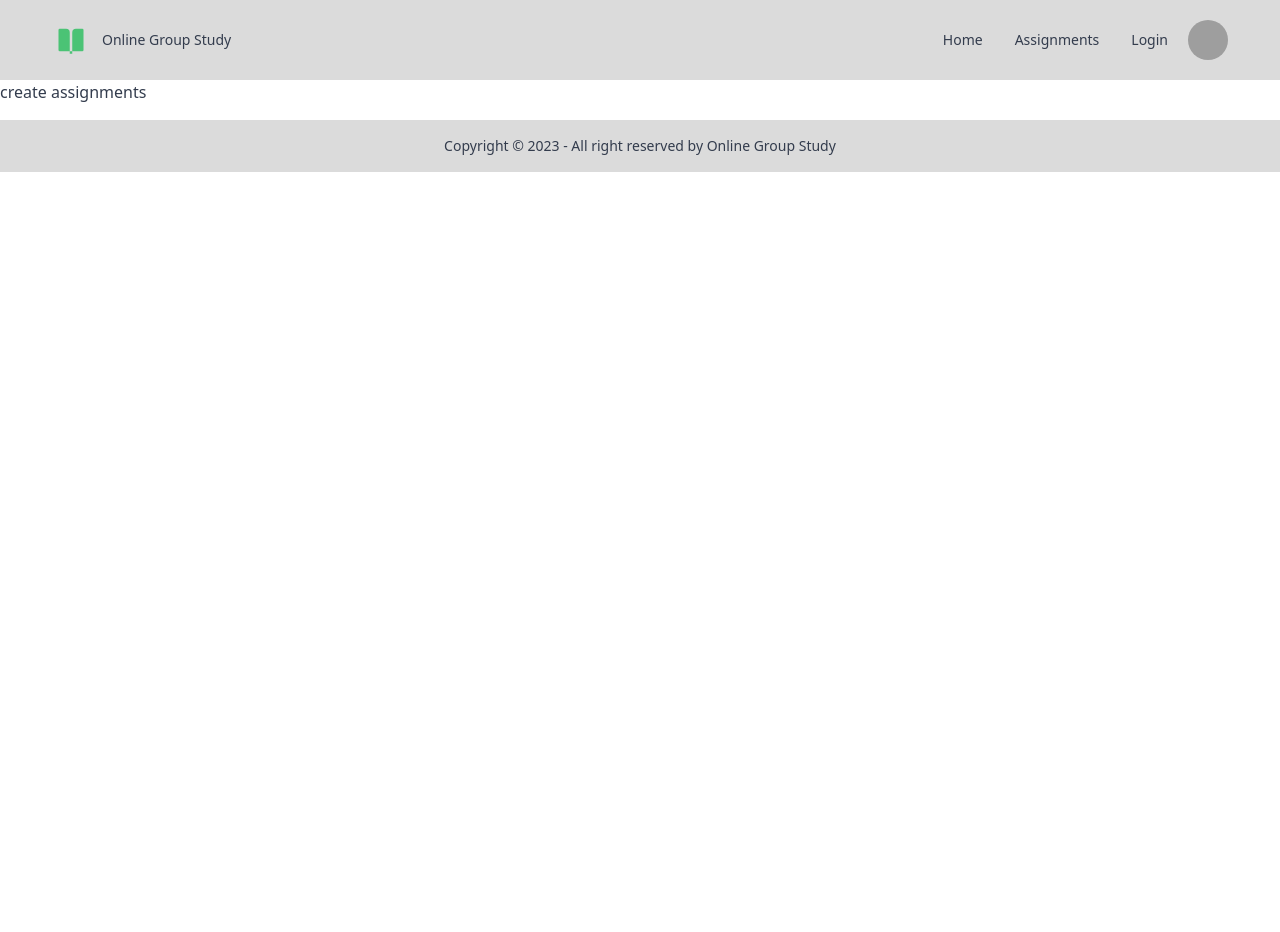
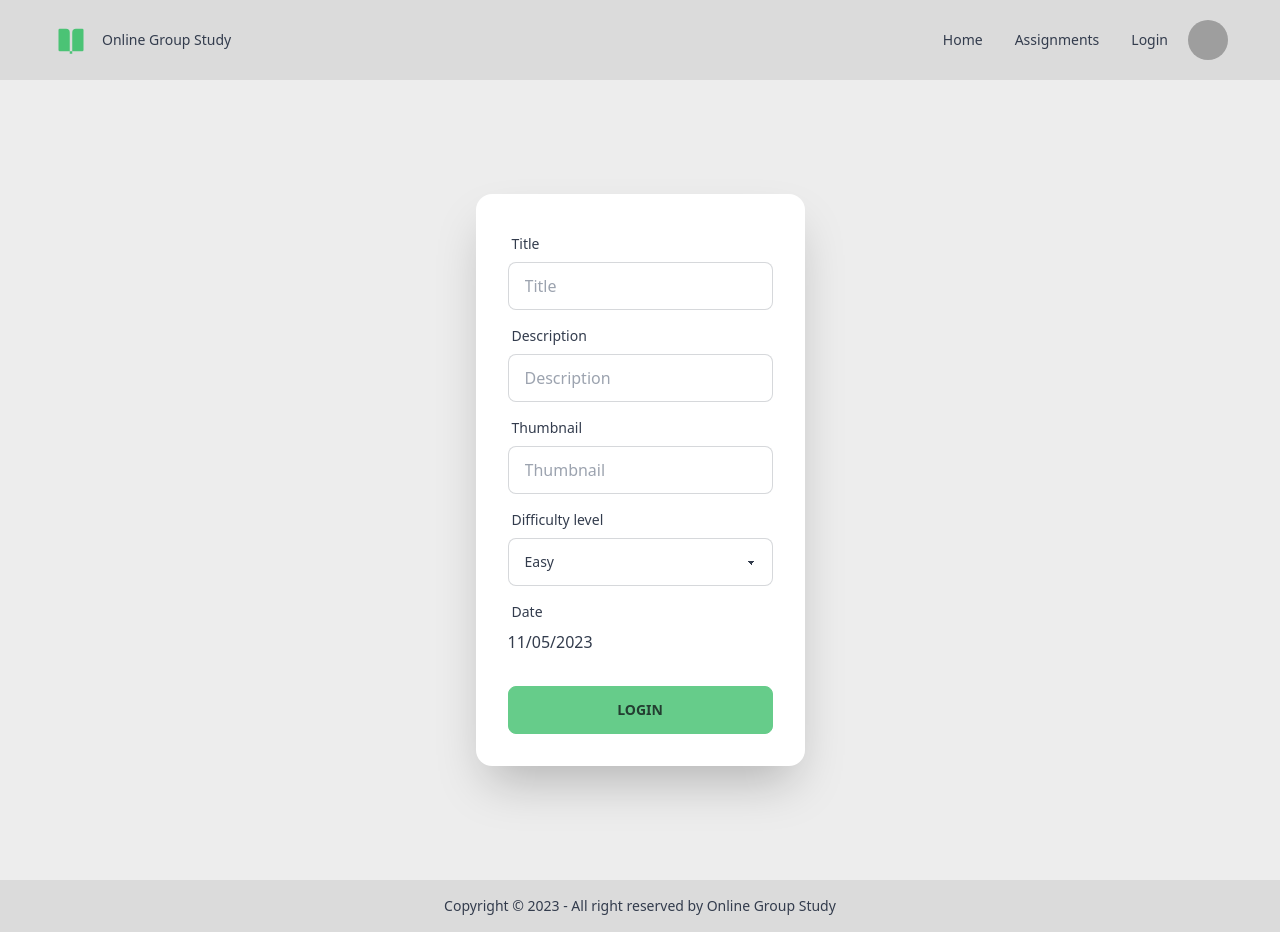
Before and after one commit to akdmousom/online-group-study-web-application-client, a React (Vite) app: page /create-assignments in a window 1280 px wide. Before the commit the page ends 800 px from the top, so only its background shows below. Built offline with nearby package versions, Linux system fonts and the light colour scheme; no server answers; grey boxes are pictures that could not be loaded.

Commit message:
date picker add and createAssignment page create

```diff
--- a/package.json
+++ b/package.json
@@ -16,6 +16,7 @@
     "match-sorter": "^6.3.1",
     "prop-types": "^15.8.1",
     "react": "^18.2.0",
+    "react-datepicker": "^4.21.0",
     "react-dom": "^18.2.0",
     "react-hot-toast": "^2.4.1",
     "react-icons": "^4.11.0",
--- /dev/null
+++ b/src/Components/Footer/Footer.jsx
@@ -0,0 +1,16 @@
+
+
+const Footer = () => {
+    return (
+        <>
+            {/* footer section is added here */}
+            < footer className="footer  footer-center p-4 bg-base-300 text-base-content" >
+                <aside>
+                    <p>Copyright © 2023 - All right reserved by Online Group Study </p>
+                </aside>
+            </footer >
+        </>
+    );
+};
+
+export default Footer;
--- a/src/Components/Layout/MainLayout.jsx
+++ b/src/Components/Layout/MainLayout.jsx
@@ -7,6 +7,7 @@ import useAuth from '../../Hooks/UseAuth';
 import { useEffect, useState } from 'react';
 import axios from 'axios';
 import userImg from '../../assets/images/user.png'
+import Footer from '../Footer/Footer';
 
 const MainLayout = ({ children }) => {
 
@@ -117,12 +118,7 @@ const MainLayout = ({ children }) => {
 
                 </div>
             </div>
-            {/* footer section is added here */}
-            <footer className="footer mt-4 footer-center p-4 bg-base-300 text-base-content">
-                <aside>
-                    <p>Copyright © 2023 - All right reserved by Online Group Study </p>
-                </aside>
-            </footer>
+           <Footer/>
         </>
     );
 };
--- a/src/Pages/CreateAssignments.jsx
+++ b/src/Pages/CreateAssignments.jsx
@@ -1,7 +1,55 @@
+import { useState } from "react";
+import DatePicker from "react-datepicker";
+import "react-datepicker/dist/react-datepicker.css";
 const CreateAssignments = () => {
+    const [startDate, setStartDate] = useState(new Date());
+
     return (
-        <div>
-            create assignments
+        <div className="hero min-h-screen bg-base-200">
+            <div className="hero-content flex-col lg:flex-row-reverse">
+                <div className="card flex-shrink-0 w-full max-w-sm shadow-2xl bg-base-100">
+                    <form className="card-body">
+                        <div className="form-control">
+                            <label className="label">
+                                <span className="label-text">Title</span>
+                            </label>
+                            <input type="text" placeholder="Title" className="input input-bordered" required />
+                        </div>
+                        <div className="form-control">
+                            <label className="label">
+                                <span className="label-text">Description</span>
+                            </label>
+                            <input type="text" placeholder="Description" className="input input-bordered" required />
+                        </div>
+                        <div className="form-control">
+                            <label className="label">
+                                <span className="label-text">Thumbnail</span>
+                            </label>
+                            <input type="text" placeholder="Thumbnail" className="input input-bordered" required />
+                        </div>
+                        <div className="form-control">
+                        <label className="label">
+                                <span className="label-text">Difficulty level</span>
+                            </label>
+                            <select className="select select-bordered w-full max-w-xs">
+                                <option>Easy</option>
+                                <option>Medium</option>
+                                <option>Hard</option>
+                            </select>
+                        </div>
+                        <div className="form-control">
+                            <label className="label">
+                                <span className="label-text">Date</span>
+                            </label>
+                            <DatePicker selected={startDate} onChange={(date) => setStartDate(date)} />
+                        </div>
+
+                        <div className="form-control mt-6">
+                            <button className="btn btn-primary">Login</button>
+                        </div>
+                    </form>
+                </div>
+            </div>
         </div>
     );
 };
```
Also changed, not shown: 1 other file (tests, documents, lock files or other folders).
